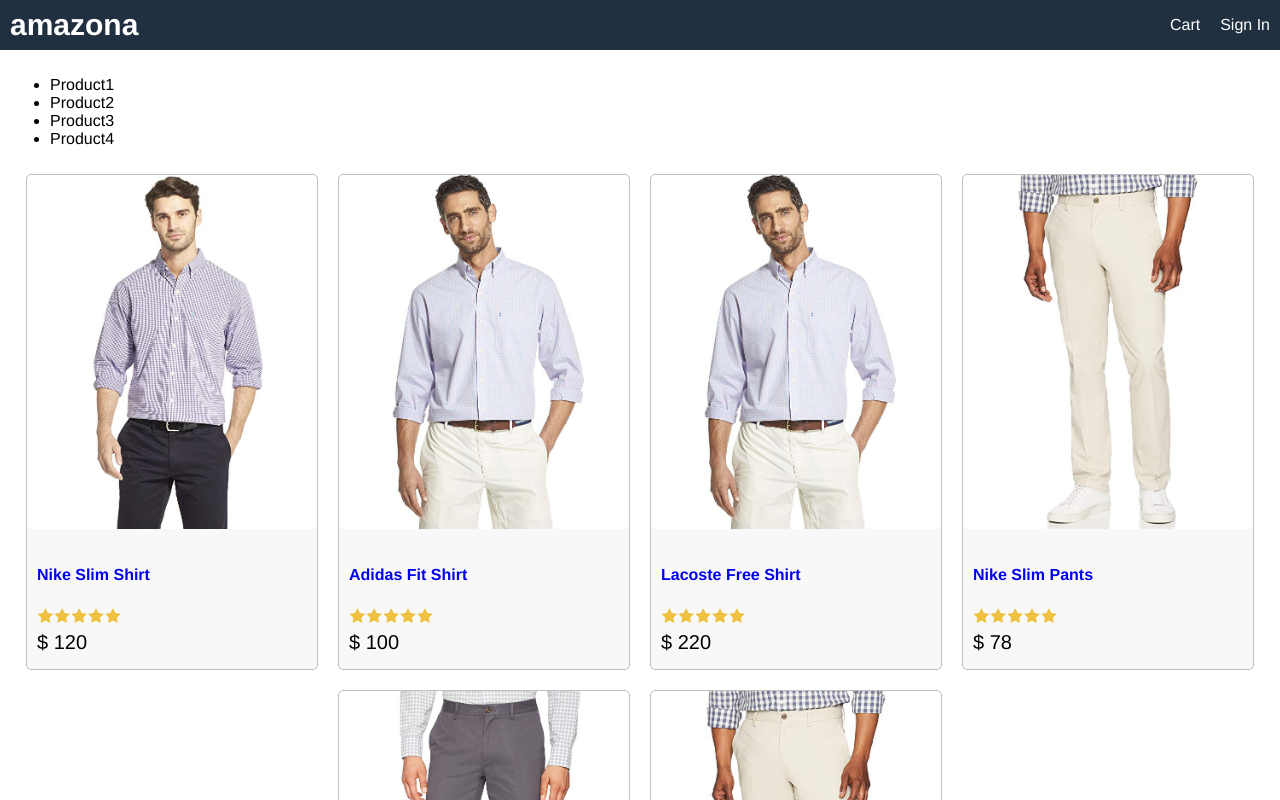
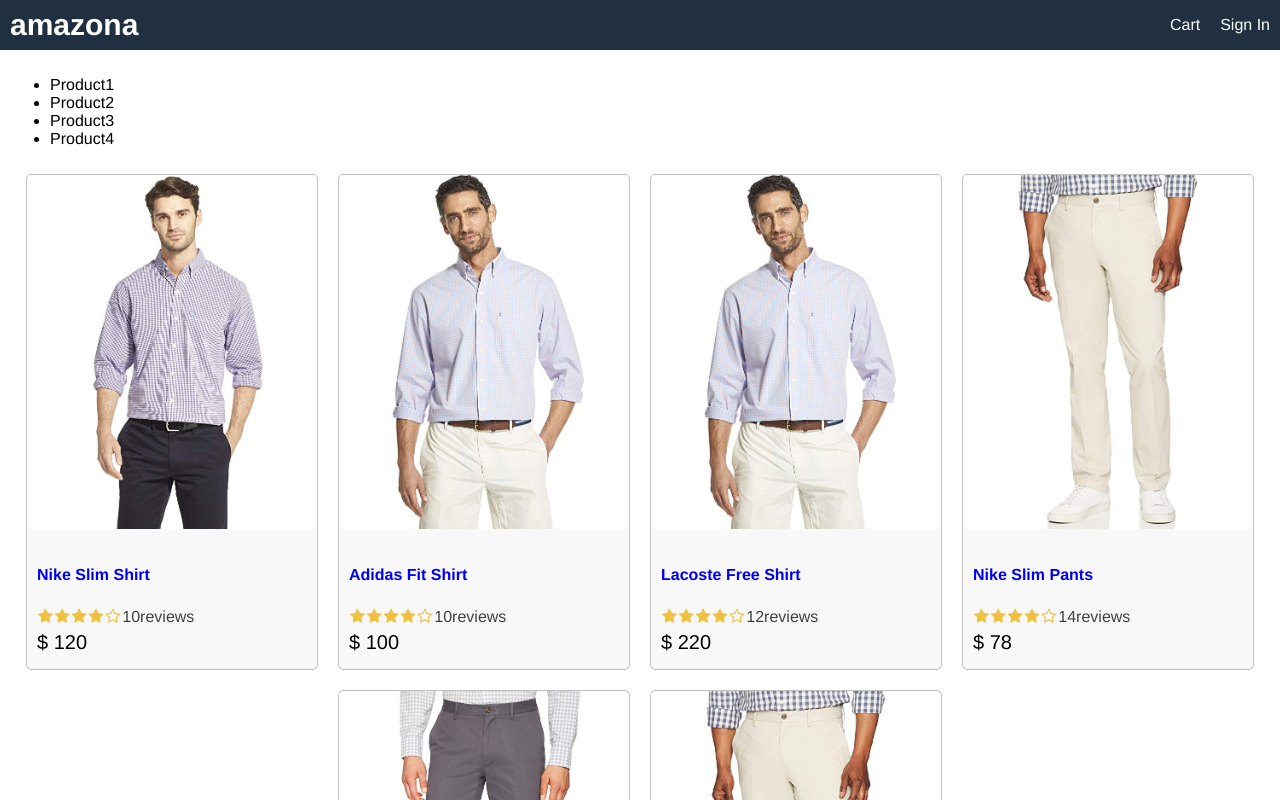
Before and after one commit to Amis883/amazoona, a React (Create React App) app in the folder amazon/: page / in a window 1280 px wide. Shown: the top 800 px of the page. Built offline with nearby package versions, Linux system fonts and the light colour scheme.

Commit message:
Create Rating and Product Component

```diff
--- a/amazon/src/App.js
+++ b/amazon/src/App.js
@@ -1,5 +1,6 @@
 import data from "./data";
 import React from "react";
+import Product from "./components/Product";
 function App() {
   return (
     <div className="grid-container">
@@ -26,38 +27,7 @@
         </ul>
         <div className="row center">
           {data.products.map((product) => (
-            <div key={product._id} className="card">
-              <a href={`/product/${product._id}`}>
-                <img
-                  className="medium"
-                  src={product.image}
-                  alt={product.name}
-                />
-              </a>
-              <div className="card-body">
-                <a href={`/product/${product._id}`}>
-                  <h2>{product.name}</h2>
-                </a>
-                <div className="rating">
-                  <span>
-                    <i className="fa fa-star"></i>
-                  </span>
-                  <span>
-                    <i className="fa fa-star"></i>
-                  </span>
-                  <span>
-                    <i className="fa fa-star"></i>
-                  </span>
-                  <span>
-                    <i className="fa fa-star"></i>
-                  </span>
-                  <span>
-                    <i className="fa fa-star"></i>
-                  </span>
-                </div>
-                <div className="price">$ {product.price}</div>
-              </div>
-            </div>
+            <Product key={product._id} product={product} />
           ))}
         </div>
       </main>
--- /dev/null
+++ b/amazon/src/components/Product.js
@@ -0,0 +1,20 @@
+import React from "react";
+import Rating from "./Rating";
+
+export default function Product(props) {
+  const { product } = props;
+  return (
+    <div key={product._id} className="card">
+      <a href={`/product/${product._id}`}>
+        <img className="medium" src={product.image} alt={product.name} />
+      </a>
+      <div className="card-body">
+        <a href={`/product/${product._id}`}>
+          <h2>{product.name}</h2>
+        </a>
+        <Rating rating={product.rating} numReviews={product.numReviews} />
+        <div className="price">$ {product.price}</div>
+      </div>
+    </div>
+  );
+}
--- /dev/null
+++ b/amazon/src/components/Rating.js
@@ -0,0 +1,65 @@
+import React from "react";
+
+export default function Rating(props) {
+  const { rating, numReviews } = props;
+  return (
+    <div className="rating">
+      <span>
+        <i
+          className={
+            rating >= 1
+              ? "fa fa-star"
+              : rating >= 0.5
+              ? "fa fa-star-half-o"
+              : "fa fa-star-o"
+          }
+        ></i>
+      </span>
+      <span>
+        <i
+          className={
+            rating >= 2
+              ? "fa fa-star"
+              : rating >= 1.5
+              ? "fa fa-star-half-o"
+              : "fa fa-star-o"
+          }
+        ></i>
+      </span>
+      <span>
+        <i
+          className={
+            rating >= 3
+              ? "fa fa-star"
+              : rating >= 3.5
+              ? "fa fa-star-half-o"
+              : "fa fa-star-o"
+          }
+        ></i>
+      </span>
+      <span>
+        <i
+          className={
+            rating >= 4
+              ? "fa fa-star"
+              : rating >= 4.5
+              ? "fa fa-star-half-o"
+              : "fa fa-star-o"
+          }
+        ></i>
+      </span>
+      <span>
+        <i
+          className={
+            rating >= 5
+              ? "fa fa-star"
+              : rating >= 5.5
+              ? "fa fa-star-half-o"
+              : "fa fa-star-o"
+          }
+        ></i>
+      </span>
+      <span>{numReviews + "reviews"}</span>
+    </div>
+  );
+}
--- a/amazon/src/index.css
+++ b/amazon/src/index.css
@@ -110,3 +110,6 @@
 color: #f0c040;
 margin: 0.1rem;
 }
+.rating span:last-child{
+  color: #404040;
+}
```
